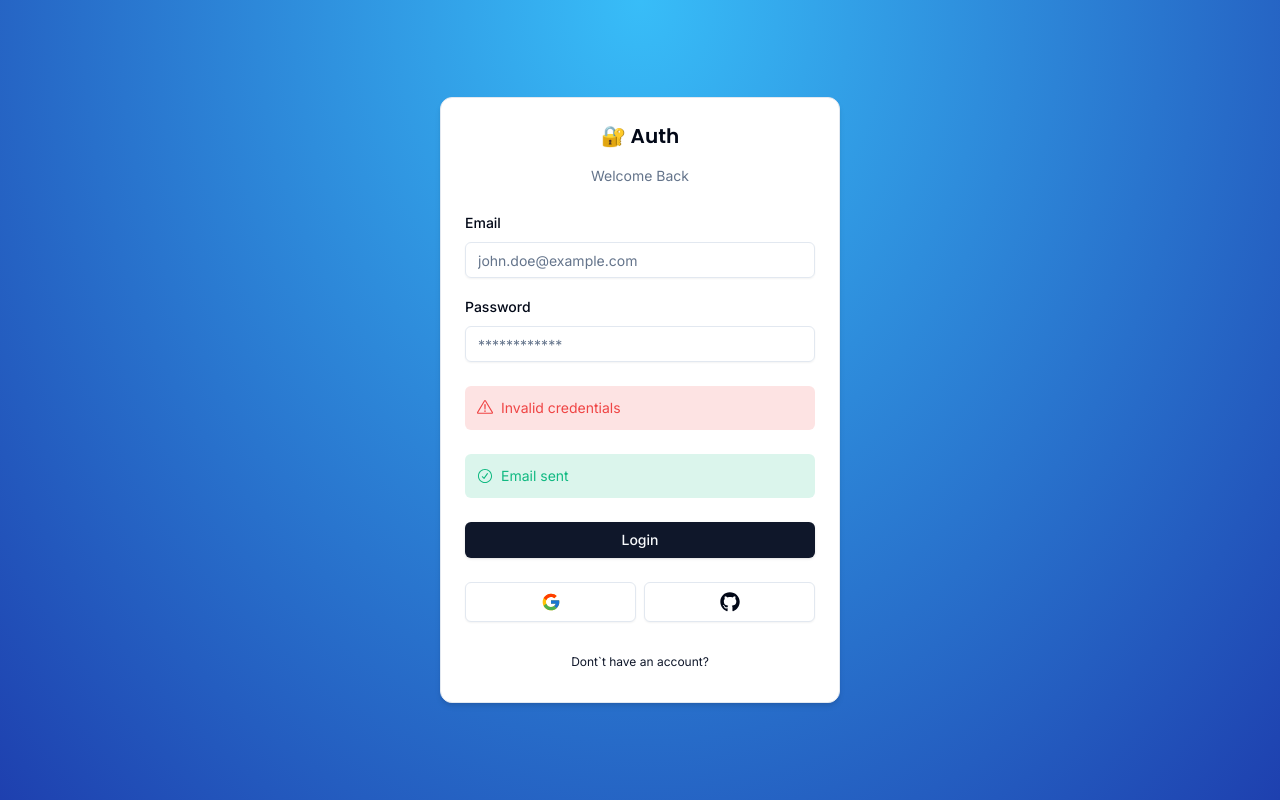
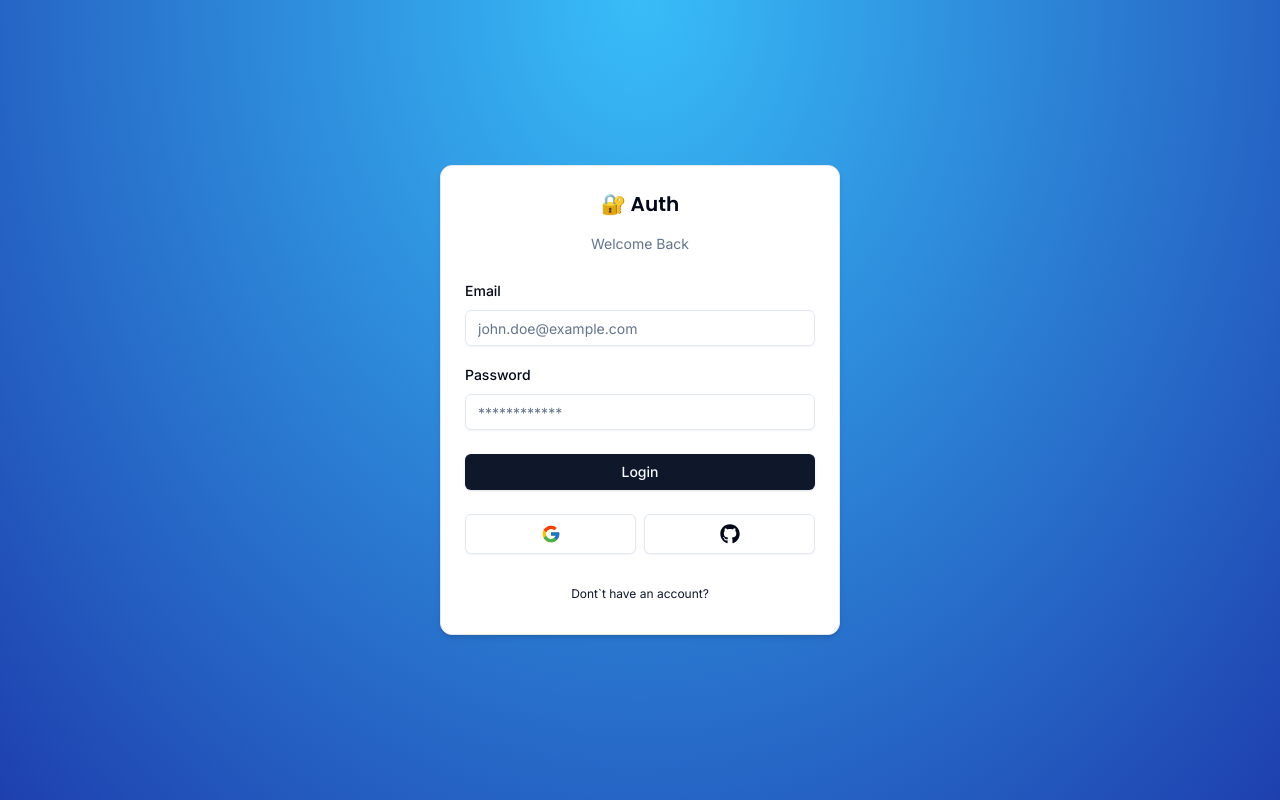
Before and after one commit to RickBr0wn/next-auth-toolkit, a Next.js app: page /auth/login in a window 1280 px wide. Built offline with nearby package versions, Linux system fonts and the light colour scheme.

Commit message:
clears dialog boxes

```diff
--- a/components/auth/login-form.tsx
+++ b/components/auth/login-form.tsx
@@ -76,8 +76,8 @@ export default function LoginForm() {
               )}
             />
           </div>
-          <FormError message="Invalid credentials" />
-          <FormSuccess message="Email sent" />
+          <FormError message="" />
+          <FormSuccess message="" />
           <Button type="submit" className="w-full">
             Login
           </Button>
```
